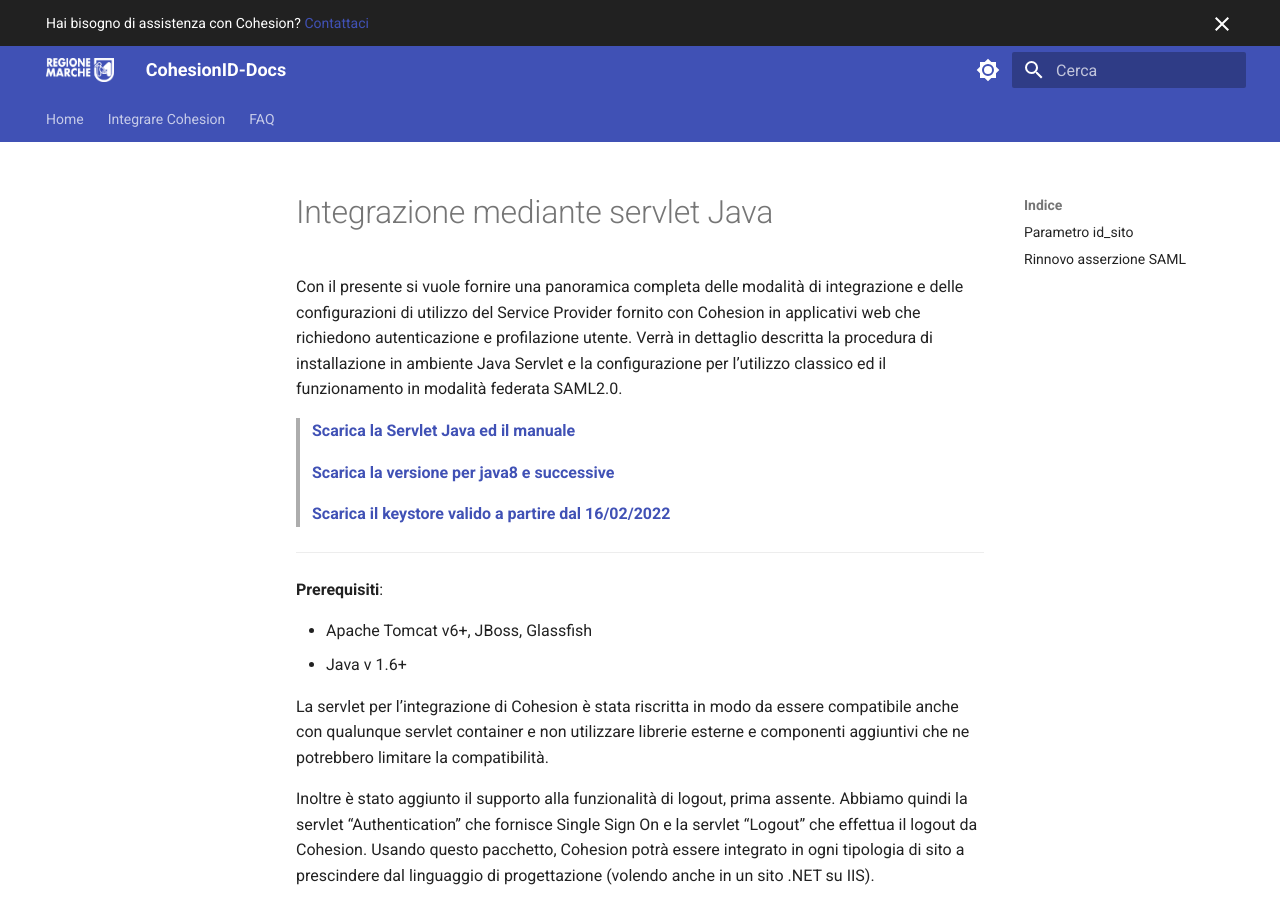
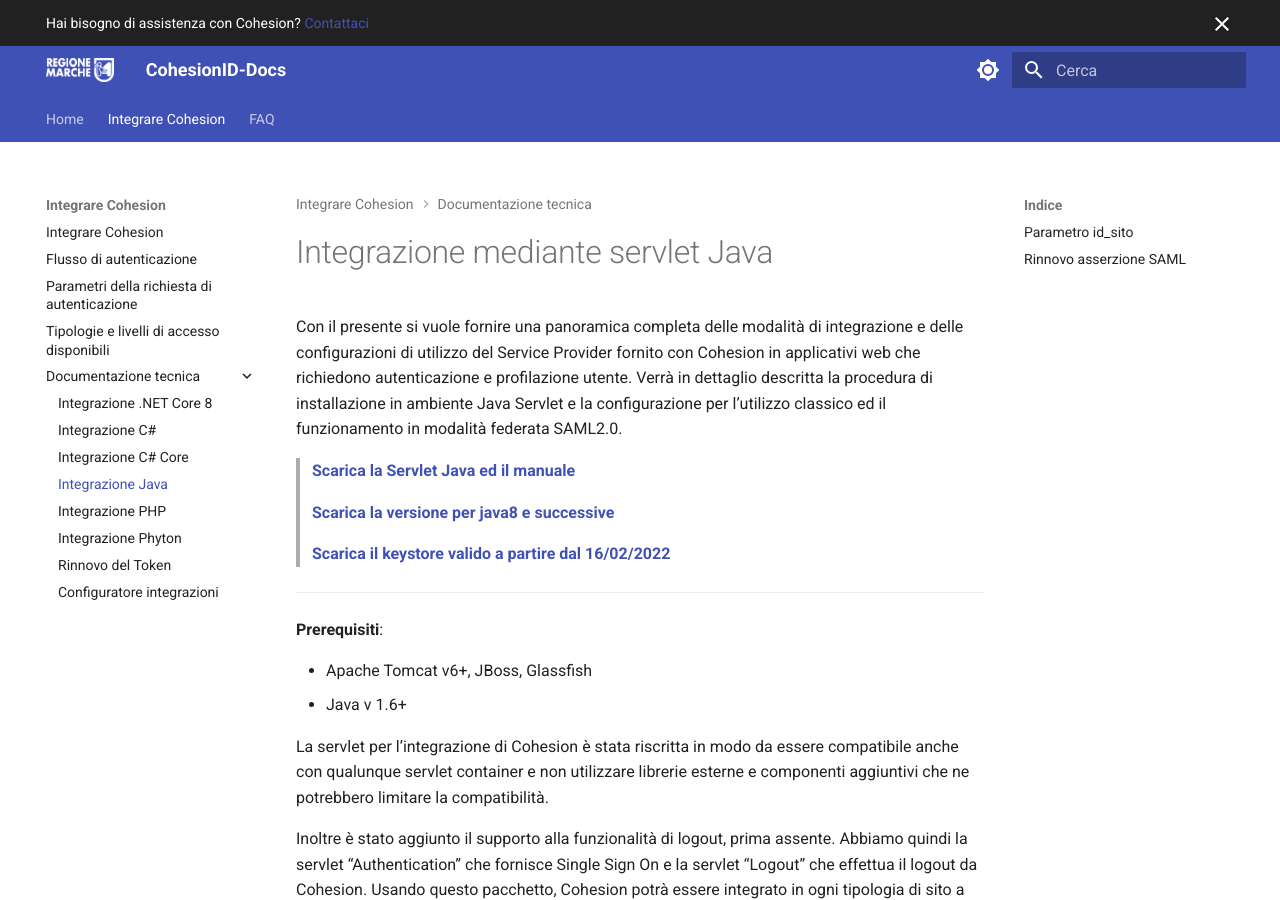
Before and after one commit to DarisCappelletti/CohesionID-Docs, an MkDocs documentation site: the page built from docs/Integrazione-Servlet-Java.md, in a window 1280 px wide and 900 px high. Built offline with MkDocs 1.6.1 and Material for MkDocs 9.7.7, drawn with Linux system fonts in a browser that asks for light colours; some of the changed text lies outside the part shown.

Commit message:
Aggiunta pagina Java a indice

```diff
--- a/mkdocs.yml
+++ b/mkdocs.yml
@@ -55,6 +55,7 @@
         - Integrazione .NET Core 8: https://github.com/regione-marche/Cohesion2NETCore8Library
         - Integrazione C#: Integrazione-Classe-C-Sharp.md
         - Integrazione C# Core: Integrazione-C-Sharp-Core.md
+        - Integrazione Java: Integrazione-Servlet-Java.md
         - Integrazione PHP: https://github.com/regione-marche/Cohesion2PHPLibrary
         - Integrazione Phyton: https://github.com/regione-marche/Cohesion2PythonIntegrationTest
         - Rinnovo del Token: Rinnovo-del-Token.md
```
